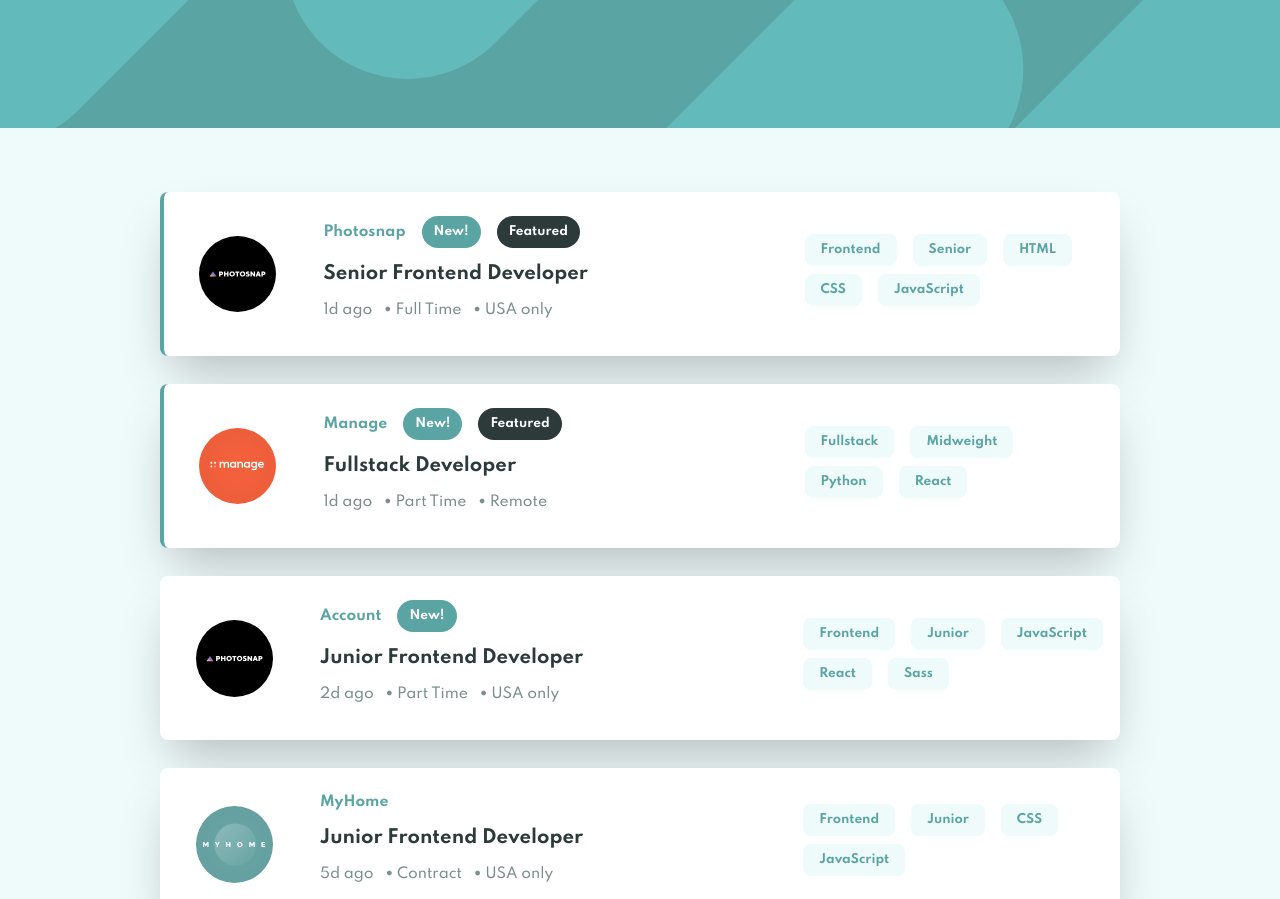
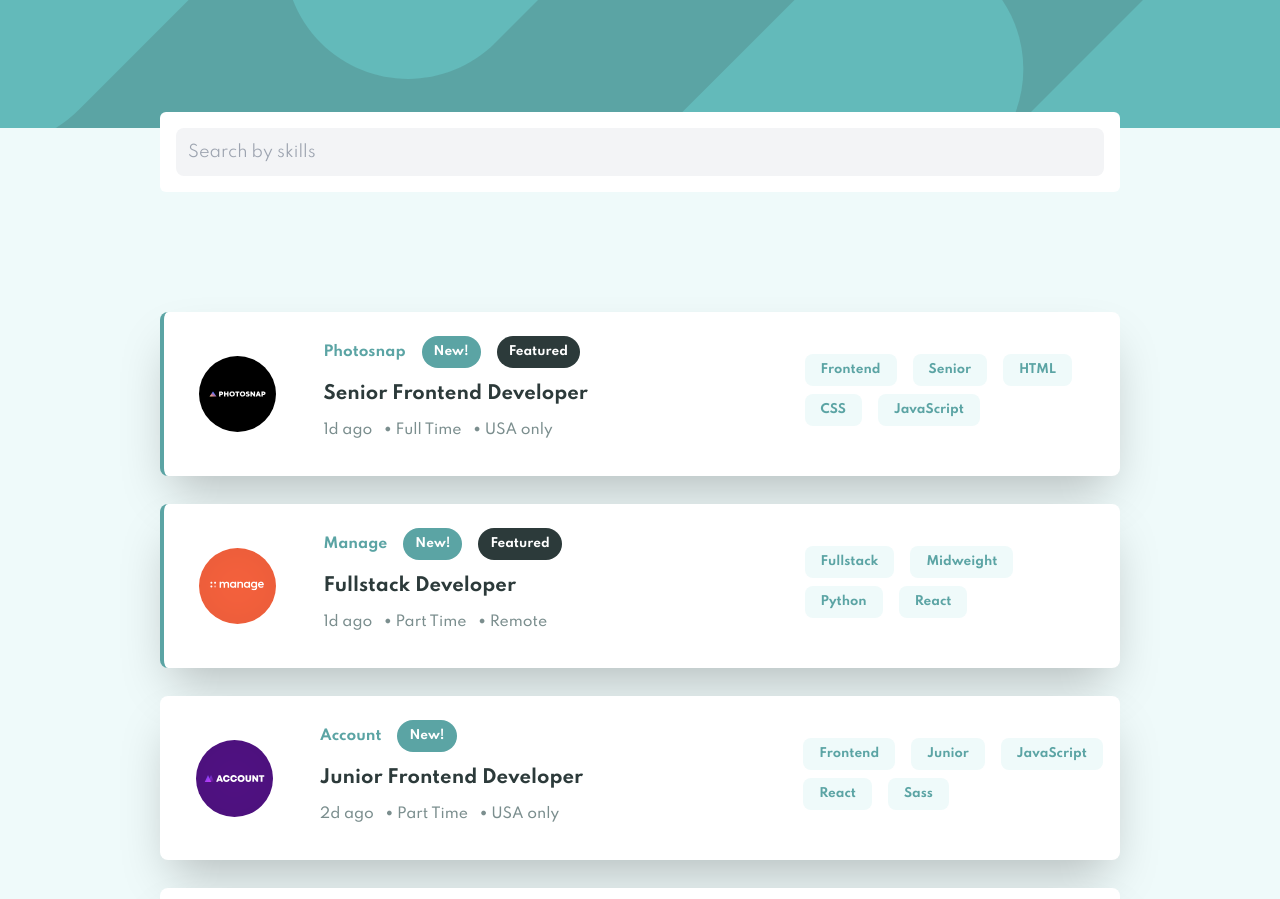
Before and after one commit to OtchereDev/frontendmentor-static-job-listing, a website: page public/index.html in a window 1280 px wide. Shown: the top 899 px of the page. Drawn offline with Linux system fonts and the light colour scheme.

Commit message:
finished proj with search ui done

```diff
--- a/public/index.html
+++ b/public/index.html
@@ -18,6 +18,18 @@
   <header class="bg-bg_mobile bg-cover md:bg-bg_desktop p-12 lg:p-16 bg-DesaturatedDarkCyan mb-16">
 
   </header>
+  <section >
+    <div class="w-11/12 md:w-9/12 mx-auto my-10 bg-white p-4 rounded-md transform -translate-y-full">
+      <div class='skill-box'>
+
+      </div>
+      <div>
+        <form>
+          <input type="text" id="" class="search p-3 rounded-lg text-VeryDarkGrayishCyan w-full font-cfont bg-gray-100 outline-none focus:bg-gray-200 placeholder-text-gray-50 " placeholder="Search by skills">
+        </form>
+      </div>
+    </div>
+  </section>
   <main class="w-11/12 lg:w-9/12 mx-auto  font-cfont">
     <div class='flex flex-col md:flex-row relative mx-auto bg-white py-12 md:py-6 px-6 md:px-2 rounded-lg shadow-2xl border-l-4 border-DesaturatedDarkCyan'>
       <div class="absolute md:relative w-3/12 md:w-2/12 top-0 left-3 md:left-0 flex justify-center items-center transform -translate-y-1/2 md:translate-y-0 md:mr-5"><img src="images/photosnap.svg" class="w-11/12 md:w-10/12 lg:w-7/12" alt=""></div>
@@ -141,7 +153,7 @@
 
     <!-- new 2 -->
     <div class='mt-16 md:mt-7 flex flex-col md:flex-row relative mx-auto bg-white py-12 md:py-6 px-6 md:px-2 rounded-lg shadow-2xl '>
-      <div class="absolute md:relative w-3/12 md:w-2/12 top-0 left-3 md:left-0 flex justify-center items-center transform -translate-y-1/2 md:translate-y-0 md:mr-5"><img src="images/photosnap.svg" class="w-11/12 md:w-10/12 lg:w-7/12" alt=""></div>
+      <div class="absolute md:relative w-3/12 md:w-2/12 top-0 left-3 md:left-0 flex justify-center items-center transform -translate-y-1/2 md:translate-y-0 md:mr-5"><img src="images/account.svg" class="w-11/12 md:w-10/12 lg:w-7/12" alt=""></div>
       <div class="lg:flex lg:justify-between lg:items-center w-full">
         <div>
           <div class="flex items-center"><span class="font-bold text-sm text-DesaturatedDarkCyan mr-4">
@@ -620,5 +632,7 @@
     Challenge by <a href="https://www.frontendmentor.io?ref=challenge" target="_blank">Frontend Mentor</a>.
     Coded by <a href="#">Your Name Here</a>.
   </div>
+
+  <script src="index.js"></script>
 </body>
 </html>
```
